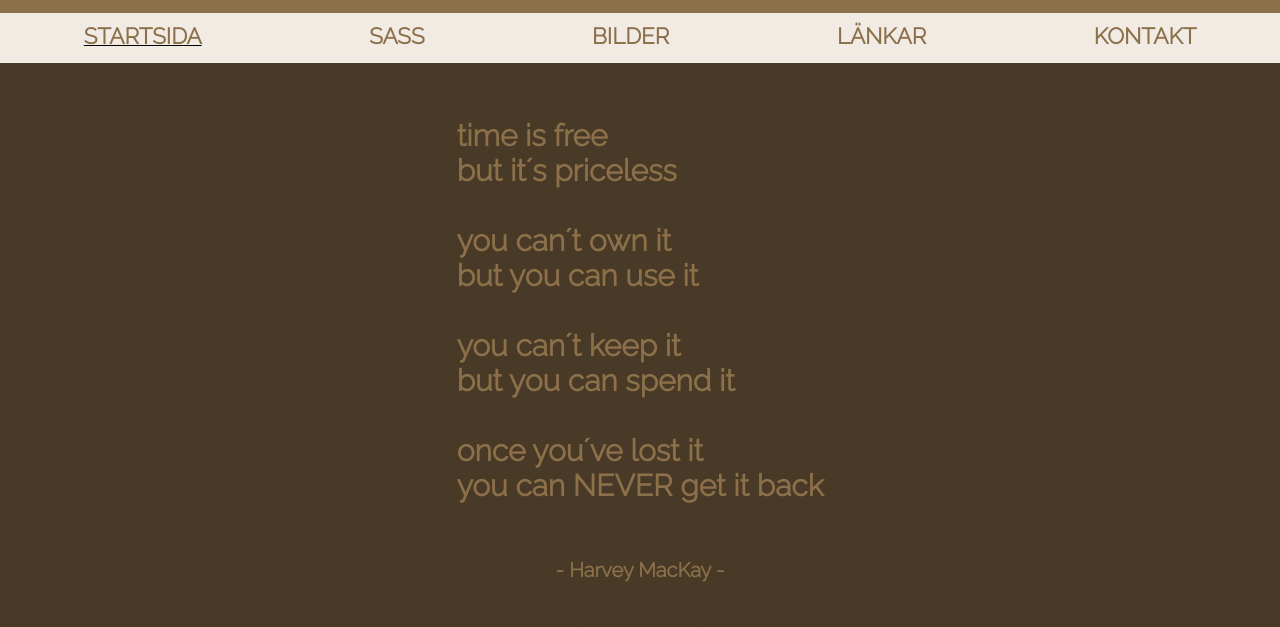
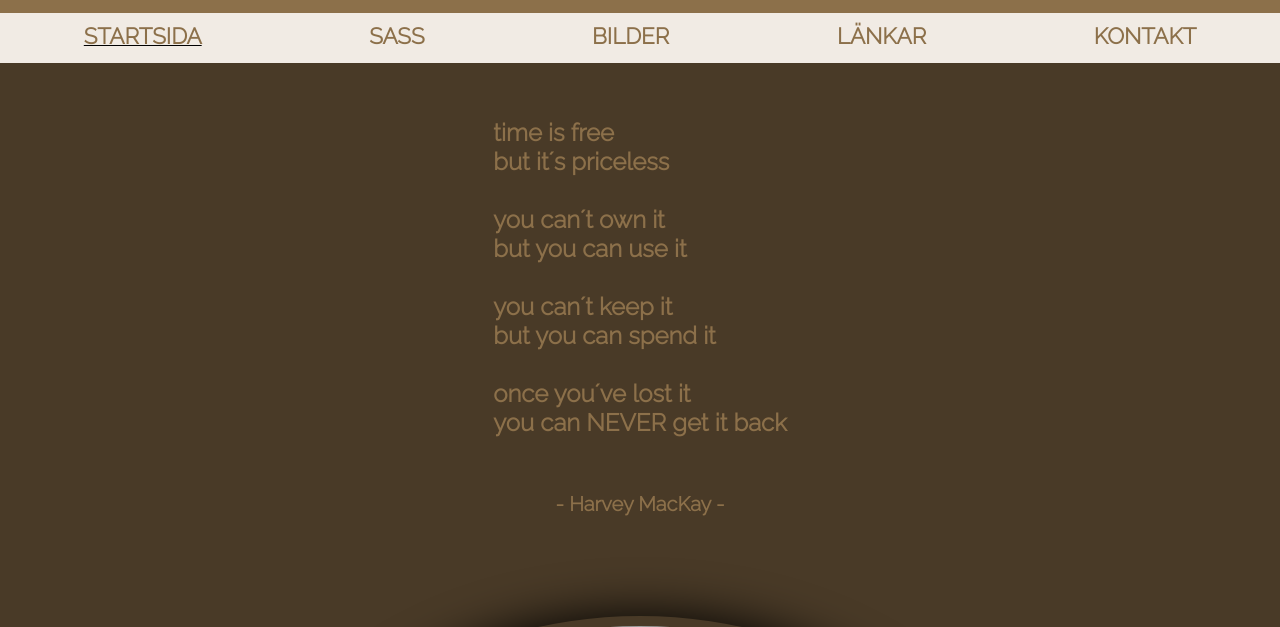
Before and after one commit to Anne-Lii/frontend_moment3_sass, a website built with Parcel: page src/index.html in a window 1280 px wide. Shown: the part 137-764 px from the top of the page. Built offline with nearby package versions, Linux system fonts and the dark colour scheme; grey boxes are pictures that could not be loaded.

Commit message:
justerade H1 elementet för darkmode

```diff
--- a/src/CSS/_layout.scss
+++ b/src/CSS/_layout.scss
@@ -112,9 +112,7 @@ header {
     }
 
     @if (prefers-color-scheme:dark) {
-        h1 {
-            font-size: 30px;
-        }
+
         p {
             font-size: 1.6em;
             font-weight: bold;
```
